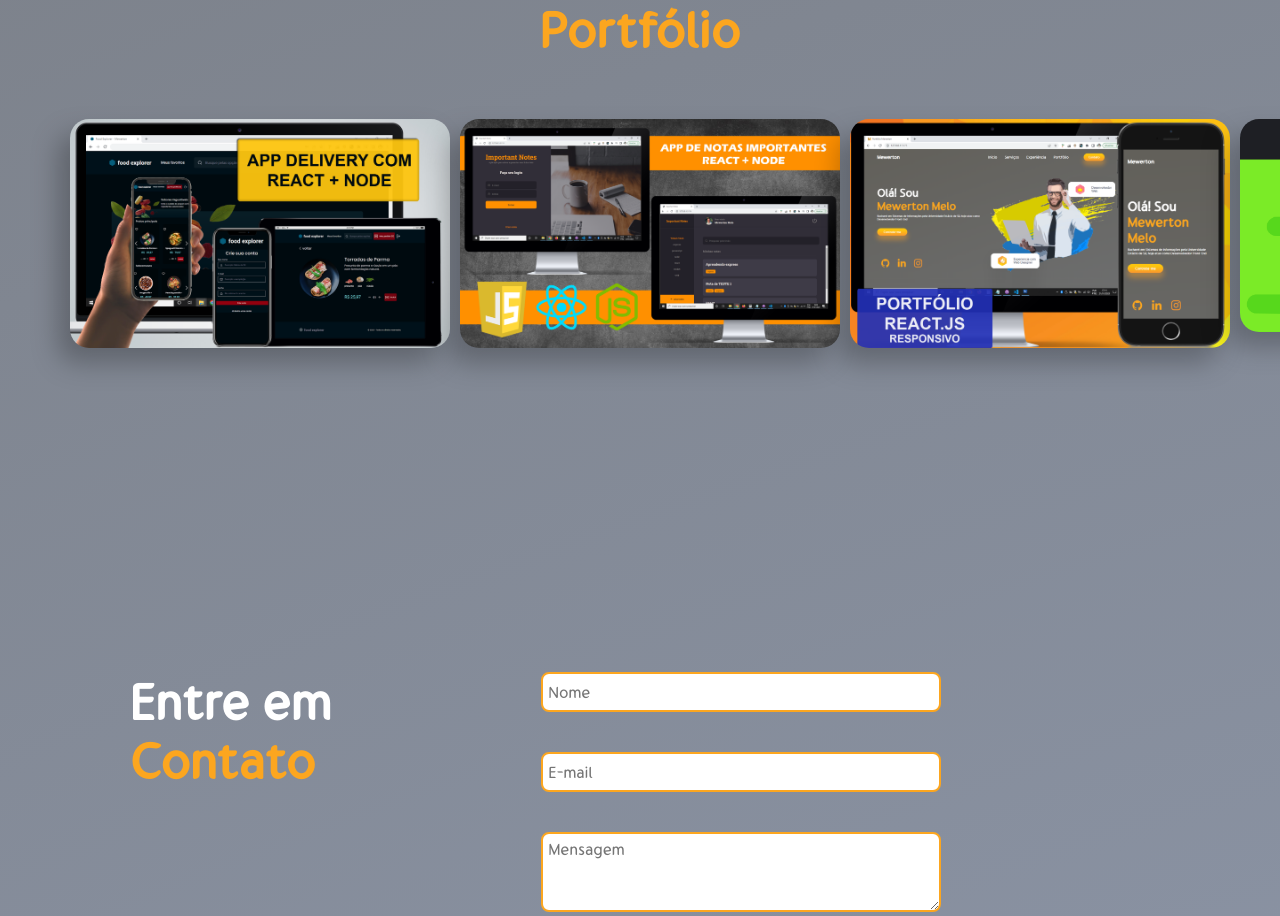
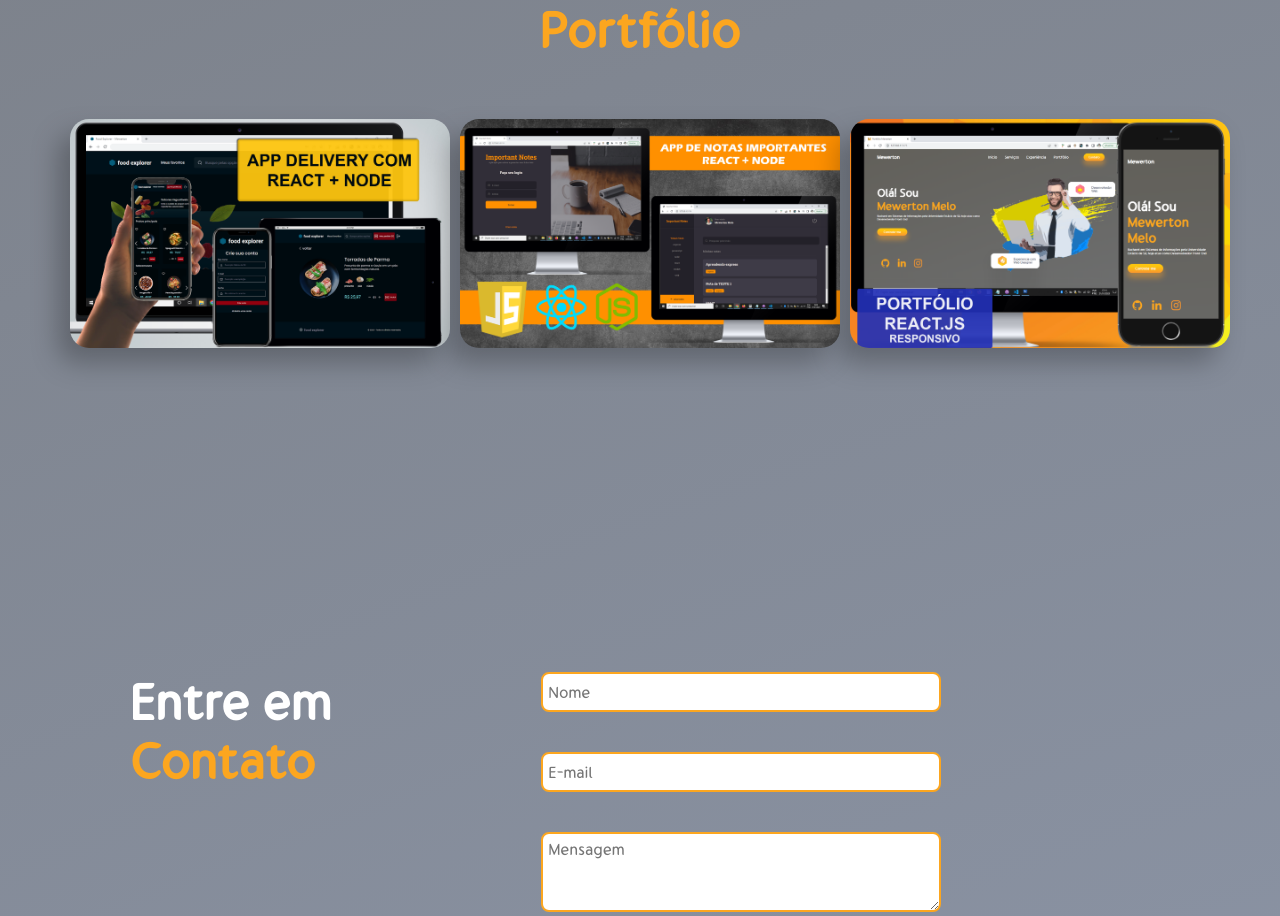
Before and after one commit to mewerton/myportfolio, a React (Vite) app: page / in a window 1280 px wide. Shown: the part 3254-4170 px from the top of the page. Built offline with nearby package versions, Linux system fonts and the light colour scheme.

Commit message:
Update index.jsx

```diff
--- a/src/Components/Portfolio/index.jsx
+++ b/src/Components/Portfolio/index.jsx
@@ -6,6 +6,8 @@ import Ecommerce from "../../assets/ecommerce.png"
 import HOC from "../../assets/hoc.png"
 import MusicApp from "../../assets/musicapp.png"
 import 'swiper/css'
+
+import IconLink from "@iconscout/react-unicons/icons/uil-external-link-alt"
 
 
 
@@ -28,17 +30,25 @@ export function Portfolio(){
                 className="portfolio-slider"
                 >
                     <SwiperSlide>
+                        <a href="https://github.com/mewerton/FoodExplorer_FrontEnd" target="_blank">
                         <img src={Sidebar} alt="" />
+                        </a>
                     </SwiperSlide>
                     <SwiperSlide>
+                        <a href="https://github.com/mewerton/ImportantNotes_FrontEnd" target="_blank">
                         <img src={Ecommerce} alt="" />
+                        </a>
                     </SwiperSlide>
                     <SwiperSlide>
+                        <a href="https://github.com/mewerton/myportfolio" target="_blank">
                         <img src={MusicApp} alt="" />
+                        </a>
                     </SwiperSlide>
-                    <SwiperSlide>
+                    {/* <SwiperSlide>
+                        <a href="">
                         <img src={HOC} alt="" />
-                    </SwiperSlide>
+                        </a>
+                    </SwiperSlide> */}
 
                 </Swiper>
             </div>
```
